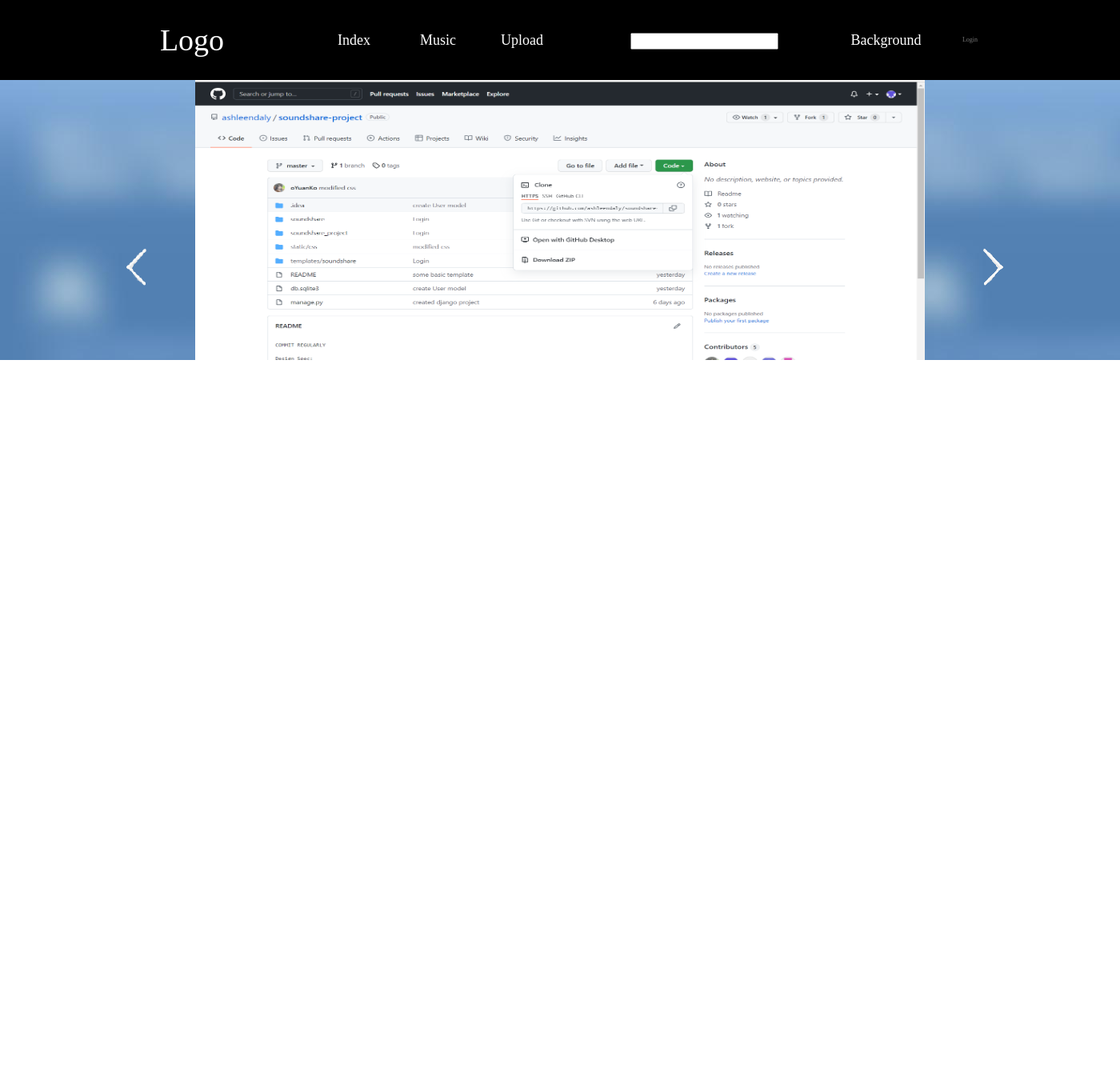
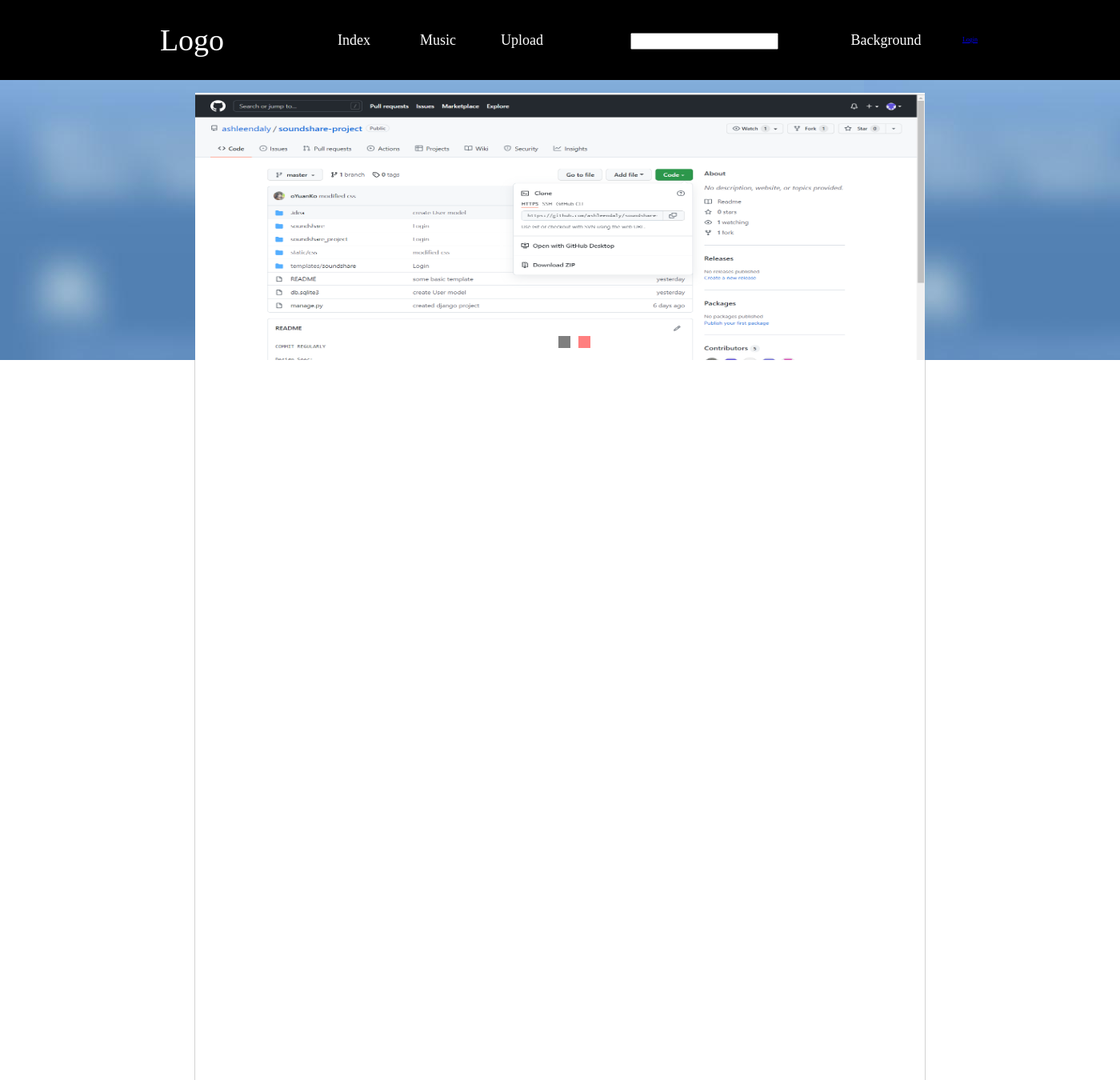
Before and after one commit to ashleendaly/soundshare, a Django app: page / in a window 1400 px wide. Shown: the whole page at 80% size. Before the commit the page ends 450 px from the top, so only its background shows below. Run offline with Django 3.2, Linux system fonts and the light colour scheme.

Commit message:
modify css/js

```diff
--- a/static/css/style.css
+++ b/static/css/style.css
@@ -92,49 +92,46 @@
 .banner .arrows .picture{
 	width: 912px;
 	height: 100%;
+	position: relative;
 	margin: 0 auto;
 	z-index: 3;
+	overflow: hidden;
 }
-.banner .arrows .picture .pic1{
+.banner .arrows .picture .outer{
+	list-style: none;
+	position: absolute;
+	padding: 0;
+}
+.banner .arrows .picture #navdiv{
+	position: absolute;
+	bottom: 15px;
+	z-index: 999;
+	left: 470px;
+}
+.banner .arrows .picture #navdiv a{
+	float: left;
+	width: 15px;
+	height: 15px;
+	background: red;
+	margin: 0 5px;
+	opacity: 0.5;
+	z-index: 1000;
+}
+.banner .arrows .picture #navdiv a:hover{
+	background: #000000;
+}
+.banner .arrows .picture li{
+	float: left;
+}
+.banner .arrows .picture .outer .pic1{
 	width: 912px;
-	height: 100%;
+	height: 335px;
 	margin: 0 auto;
 	z-index: 4;
 }
-.banner .arrows .leftarr{
-	position: relative;
-	float: left;
-	height: 108px;
-	width: 48px;
-	box-sizing: border-box;
-	z-index: 5;
-	position: absolute;
-	left: 10%;
-	top: 50%;
-}
-.banner .arrows .leftarr .prevarr{
-	height: 108px;
-	width: 48px;
-	margin: 0 auto;
-	z-index: 6;
-}
-.banner .arrows .rightarr{
-	position: relative;
-	float: right;
-	height: 108px;
-	width: 48px;
-	box-sizing: border-box;
-	z-index: 5;
-	position: absolute;
-	right: 10%;
-	top: 50%;
-}
-.banner .arrows .rightarr .nextarr{
-	height: 108px;
-	width: 48px;
-	margin: 0 auto;
-	z-index: 6;
-}
+
+
+
 
 button {
     background-color: Transparent;
@@ -144,6 +141,19 @@
     overflow: hidden;
     outline:none;
 }
+.music{
+	position: relative;
+	width: 912px;
+	min-height: 900px;
+	margin: 0 auto;
+	border: 1px solid #d3d3d3;
+	border-width: 0 1px;
+}
+.music .m-left{
+
+}
+
+
 
 
 
@@ -151,8 +161,8 @@
 .box input[type="text"],.box input[type="password"]{
 	margin: auto;
 	border-radius: 10% / 50%;
-	height: 400px;
-	width: 800px;
+	height: 200px;
+	width: 500px;
 	padding: 70px 0;
 	;
 }
--- /dev/null
+++ b/static/js/movetool.js
@@ -0,0 +1,28 @@
+function move(obj,attr,target,speed,callback) {
+    clearInterval(obj.timer);
+    var cur = parseInt(getStyle(obj,attr));
+    if (cur> target){
+        speed = -speed
+    }
+    obj.timer = setInterval(function () {
+        var oldValue = parseInt(getStyle(obj,attr));
+        var newValue = oldValue + speed;
+        if ((speed<0&&newValue <target) || (speed>0&& newValue>target )) {
+            newValue = target;
+        }
+        obj.style[attr] = newValue+"px";
+        if (newValue == target) {
+            clearInterval(obj.timer);
+            callback && callback();
+        }
+    }, 30);
+}
+
+
+function getStyle(obj,name){
+    if (window.getComputedStyle){
+        return getComputedStyle(obj,null)[name];
+    }else {
+        return getComputedStyle(obj,null)[name];
+    }
+}
--- a/static/js/scr.js
+++ b/static/js/scr.js
@@ -1,30 +1,47 @@
 window.onload = function (){
+    var imglist = document.getElementsByClassName("outer")[0];
+    var index = 0;
+    var imgnub = document.getElementsByClassName("pic1");
+    var imgdiv = document.getElementById("navdiv");
+    var allA = document.getElementsByClassName("a1");
     var prev = document.getElementsByClassName("prev")[0];
     var next = document.getElementsByClassName("next")[0];
-    var img = document.getElementsByClassName("pic1")[0];
-    var imgarr = ['../static/image/github.png','../static/image/index.png']
-    var index = 0;
-    setInterval(function (){
-            index++;
-            if (index>=imgarr.length){
-                index = 0
-            }
-            img.src = imgarr[index]
-        },
-        10000)
-    prev.onclick = function (){
-        index--;
-        if (index<0){
-            index= imgarr.length-1
+    imglist.style.width = 912*imgnub.length+"px";
+    imgdiv.style.left= (912-5*imgnub.length)/2 + "px";
+    allA[index].style.backgroundColor = "#000000";
+    var timer;
+    for (var i = 0; i < allA.length; i++) {
+        allA[i].number = i;
+        allA[i].onclick = function (){
+            clearInterval(timer);
+            index = this.number;
+            setcolor();
+            move(imglist,"left",-912*index,50,function (){
+                switchbanner();
+            })
+        };
+    }
+    switchbanner();
+
+
+    function setcolor(){
+        if (index>=imgnub.length-1){
+            index = 0;
+            imglist.style.left=0;
         }
-        img.src = imgarr[index];
-    }
-    next.onclick = function () {
-        index++;
-        if(index>imgarr.length-1){
-            index=0
+        for (var i = 0; i < allA.length; i++) {
+            allA[i].style.backgroundColor="";
         }
-        img.src = imgarr[index];
+        allA[index].style.backgroundColor="#000000";
     }
 
+    function switchbanner(){
+        setInterval(function (){
+            index++;
+            index %= imgnub.length;
+            move(imglist,"left",-912*index,15,function (){
+                setcolor();
+            })
+        },5000)
+    }
 }
--- a/templates/soundshare/index.html
+++ b/templates/soundshare/index.html
@@ -1,10 +1,11 @@
 <!DOCTYPE html>
 {% load staticfiles %}
-<html>
+<html xmlns="http://www.w3.org/1999/html">
     <head>
 		<link rel="stylesheet" href="{% static "css/style.css" %}" >
-		<script type="text/javascript" src="{% static "js/scr.js" %}">
-		</script>
+		<script type="text/javascript" src="{% static "js/movetool.js" %}"></script>
+		<script type="text/javascript" src="{% static "js/scr.js" %}"></script>
+
         <title>Index</title>
     </head>
     <body>
@@ -18,28 +19,36 @@
 					<li class="l2">Upload</li>
 					<li class="ser"><input type="search"></li>
 					<li class="l3">Background</li>
-					<li class="login">Login</li>
+					<li class="login"><a href="/soundshare/login/">Login</a> </li>
 				</ul>
 			</div>
 		</div>
 		<!--------Banner----------->
 		<div class="banner">
 			<div class="arrows">
-				<div class="leftarr">
-					<button class="prev">
-					<img class="prevarr" src="{% static "image/left.png" %}" alt="leftarrow">
-					</button>
+				<div class="picture">
+					<ul class="outer">
+						<li>
+							<img class="pic1" src="{% static "image/banner1.png" %}" alt="test1">
+						</li>
+						<li>
+							<img class="pic1" src="{% static "image/banner2.png" %}" alt="test2">
+						</li>
+						<li>
+							<img class="pic1" src="{% static "image/banner1.png" %}" alt="test1">
+						</li>
+					</ul>
+					<div id="navdiv">
+						<a class="a1" href="javascript:;"></a>
+						<a class="a1" href="javascript:;"></a>
+					</div>
 				</div>
-				<div class="picture">
-					<img class="pic1" src="{% static "image/github.png" %}" alt="test1">
-				</div>
-				<div class="rightarr">
-					<button class="next">
-					<img class="nextarr" src="{% static "image/right.png" %}" alt="rightarrow">
-					</button>
-				</div>
-				<div class="switch">
-				</div>
+			</div>
+		</div>
+		<!--------Music----------->
+		<div class="music">
+			<div class="m-left">
+
 			</div>
 		</div>
     </body>
```
Also changed, not shown: templates/soundshare/login.html (+0 -15 lines), static/image/banner1.png (added), static/image/banner2.png (added).
